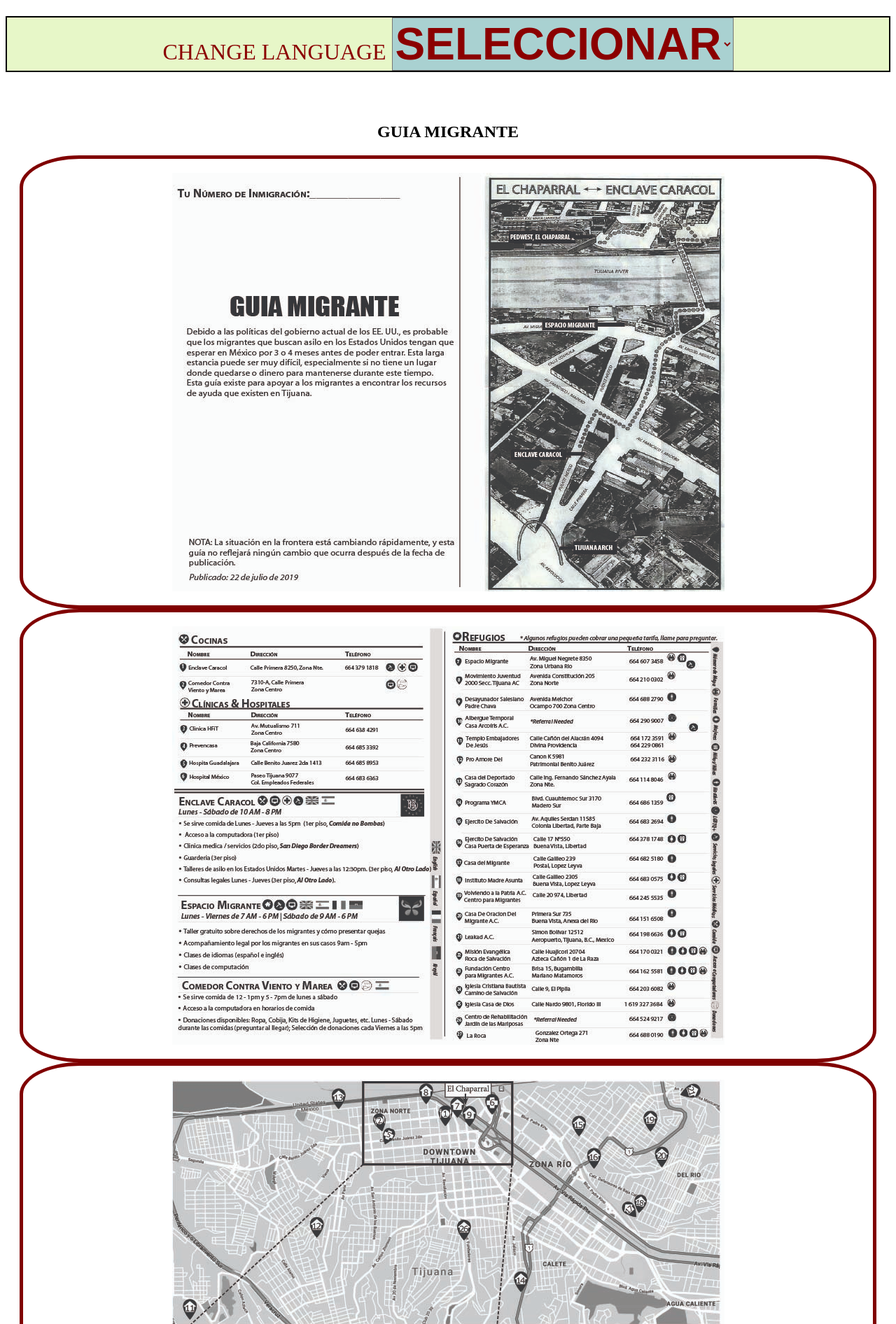
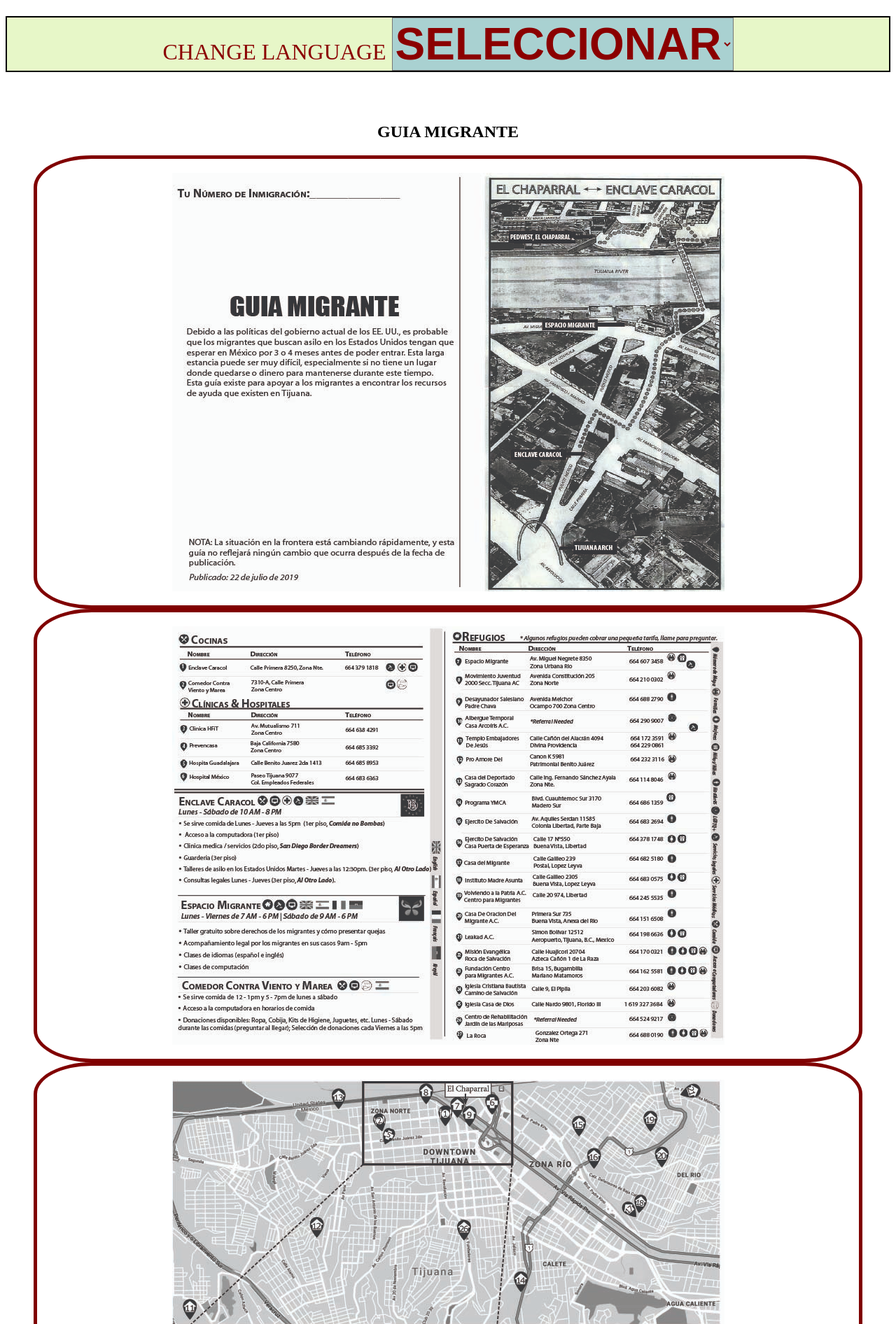
Before and after one commit to mcverter/elnumerodelalista, a PHP site: page / in a window 1280 px wide. Shown: the part 332-2224 px from the top of the page at 70% size. Run offline with PHP 8.4, Linux system fonts and the light colour scheme.

Commit message:
styling guia

```diff
--- a/endll.css
+++ b/endll.css
@@ -72,7 +72,7 @@
 
 #guia-migrante {
     padding: 20px;
-    margin: auto;
+    margin: 20px;
     text-align: center;
     align-content: center;
     align-items: center;
```
